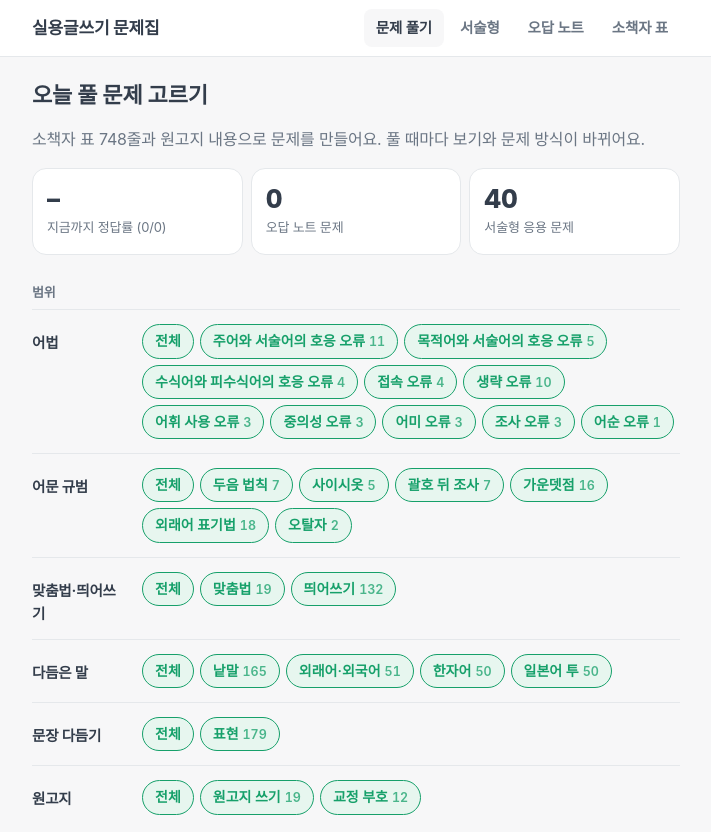
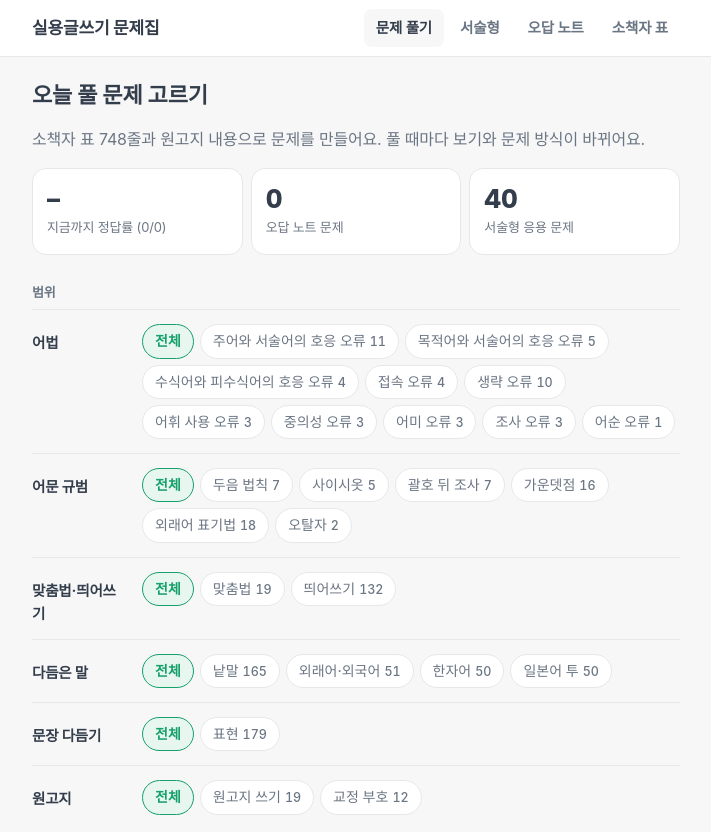
Before and after one commit to mind-in-the-fonts/silgeul-quiz, a plain HTML site: page index.html in a window 1280 px wide. Shown: the top 832 px of the page, without its empty margins (284-995 px from the left). Drawn offline with Linux system fonts and the light colour scheme; a web font is replaced by a local one.

Commit message:
fix: '전체'가 켜져 있으면 개별 칩은 꺼진 모양으로, 누르면 그 갈래만 선택
Co-Authored-By: Claude Opus 5.5 <noreply@anthropic.com>

```diff
--- a/index.html
+++ b/index.html
@@ -356,7 +356,7 @@ function renderHome() {
     const allOn = cs.every(c => state.cats.has(c));
     return `<div class="grp"><b>${g}</b><div class="chips">
       <button class="chip ghost" data-grp="${g}" aria-pressed="${allOn}">전체</button>
-      ${cs.map(c => `<button class="chip" data-cat="${esc(c)}" aria-pressed="${state.cats.has(c)}">${esc(c)}<span class="n">${CATS[c].n}</span></button>`).join('')}
+      ${cs.map(c => `<button class="chip" data-cat="${esc(c)}" aria-pressed="${!allOn && state.cats.has(c)}">${esc(c)}<span class="n">${CATS[c].n}</span></button>`).join('')}
     </div></div>`;
   }).join('');
   const pool = [...state.cats].reduce((s, c) => s + (CATS[c] ? CATS[c].n : 0), 0);
@@ -390,7 +390,8 @@ function renderHome() {
     <button class="primary" id="go" ${pool ? '' : 'disabled'}>문제 풀기 시작</button>
     <span class="muted" style="font-size:13.5px">고른 범위의 표 ${pool}줄</span>
   </section>`;
-  view.querySelectorAll('[data-cat]').forEach(b => b.onclick = () => { const c = b.dataset.cat; state.cats.has(c) ? state.cats.delete(c) : state.cats.add(c); saveState(); renderHome(); });
+  view.querySelectorAll('[data-cat]').forEach(b => b.onclick = () => { const c = b.dataset.cat, cs = Object.keys(CATS).filter(x => CATS[x].group === CATS[c].group);
+    if (cs.every(x => state.cats.has(x))) cs.forEach(x => x === c || state.cats.delete(x)); else state.cats.has(c) ? state.cats.delete(c) : state.cats.add(c); saveState(); renderHome(); });
   view.querySelectorAll('[data-grp]').forEach(b => b.onclick = () => {
     const cs = Object.keys(CATS).filter(c => CATS[c].group === b.dataset.grp), on = cs.every(c => state.cats.has(c));
     cs.forEach(c => on ? state.cats.delete(c) : state.cats.add(c)); saveState(); renderHome(); });
```
